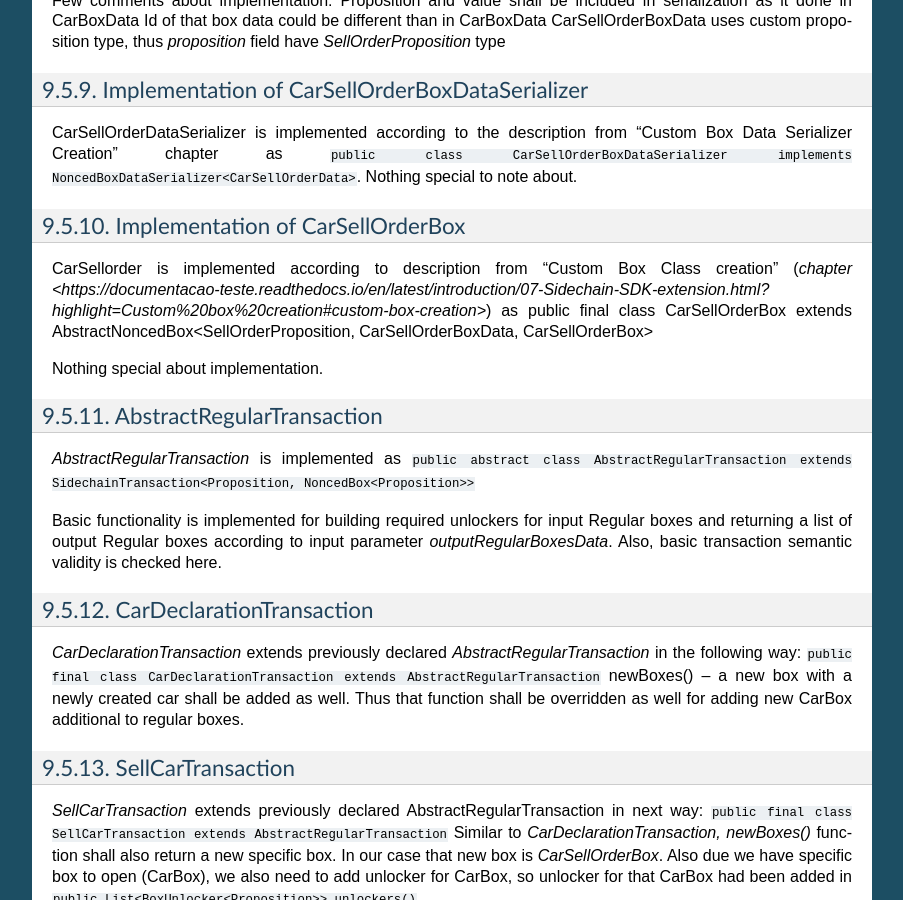
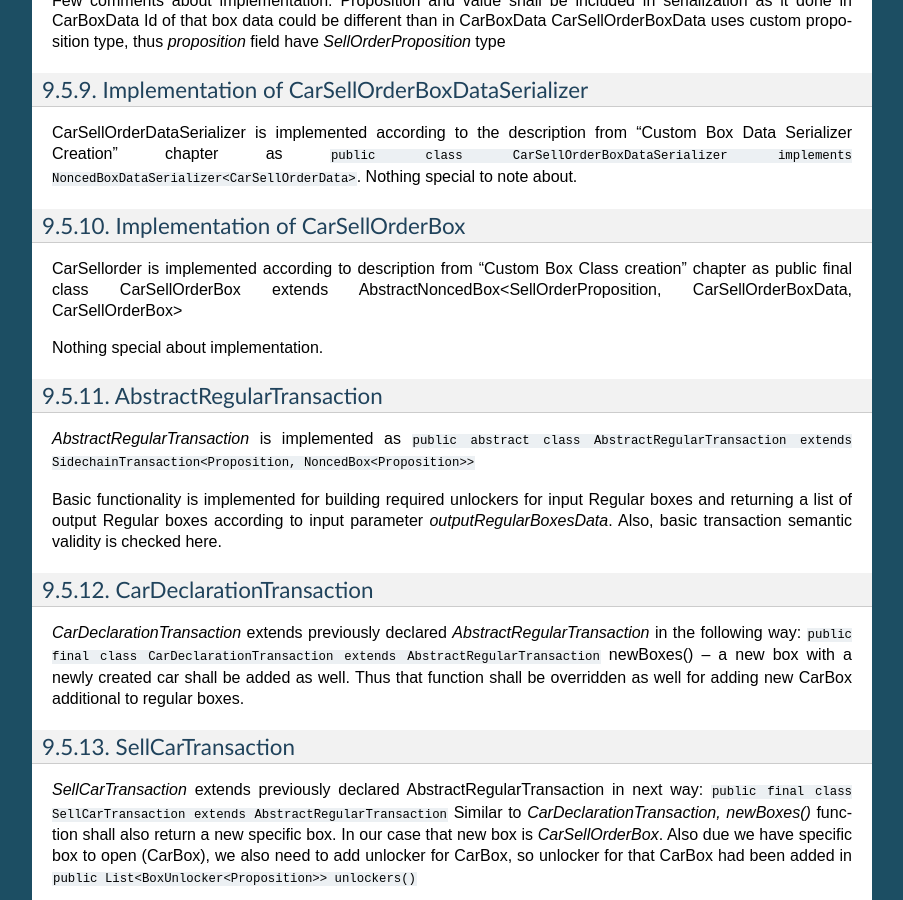
Before and after one commit to megaluck/documentation, a Sphinx documentation site: the page built from docs/introduction/08-Car-registry-tutorial.rst, in a window 1280 px wide and 900 px high, scrolled down 6018 px. Shown: the whole window, without its empty margins (198-1101 px from the left). Built offline with Sphinx 7.4.7, drawn with Linux system fonts in a browser that asks for light colours; some of the changed lines change nothing that is shown.

Commit message:
removed link

```diff
--- a/docs/introduction/08-Car-registry-tutorial.rst
+++ b/docs/introduction/08-Car-registry-tutorial.rst
@@ -274,7 +274,7 @@ Nothing special to note about.
 Implementation of CarSellOrderBox
 *********************************
 
-CarSellorder is implemented according to description from “Custom Box Class creation” (`chapter <https://documentacao-teste.readthedocs.io/en/latest/introduction/07-Sidechain-SDK-extension.html?highlight=Custom%20box%20creation#custom-box-creation>`) as
+CarSellorder is implemented according to description from “Custom Box Class creation” chapter as
 public final class CarSellOrderBox extends AbstractNoncedBox<SellOrderProposition, CarSellOrderBoxData, CarSellOrderBox>
 
 Nothing special about implementation.
```
